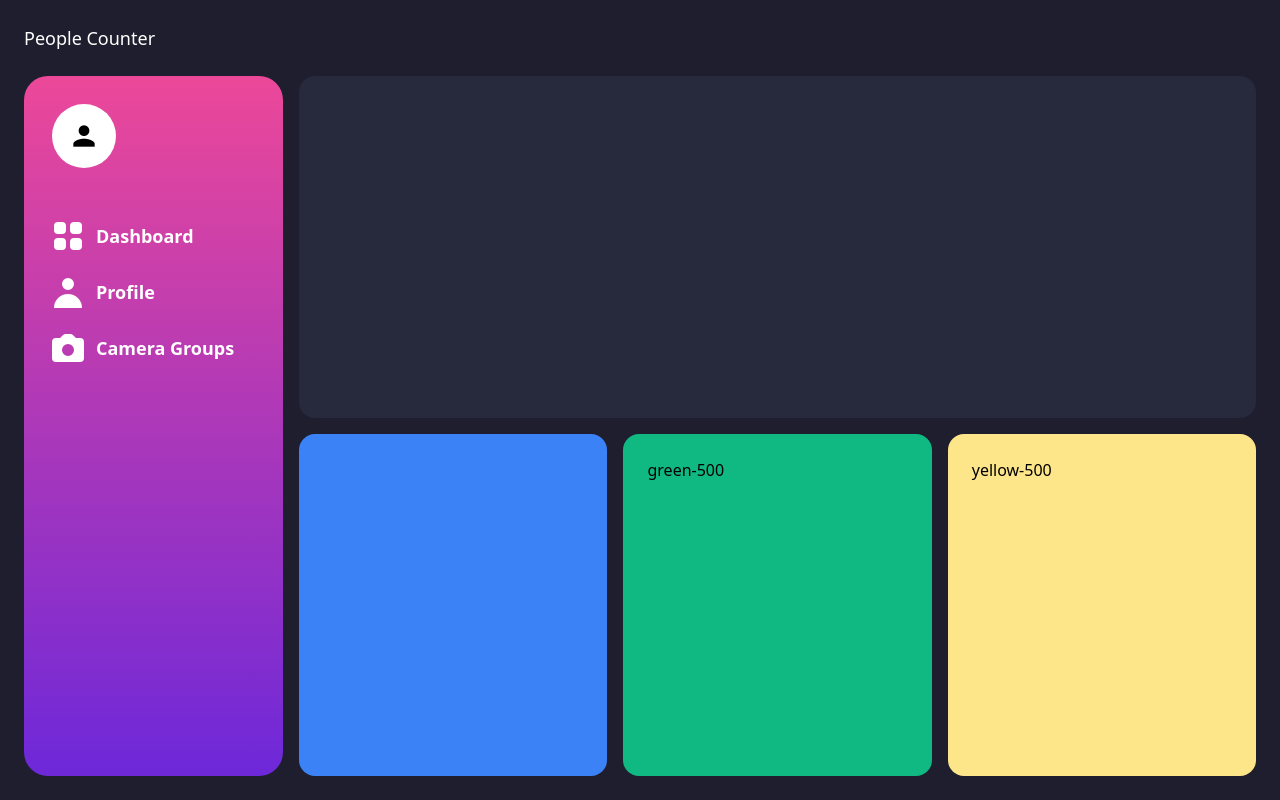
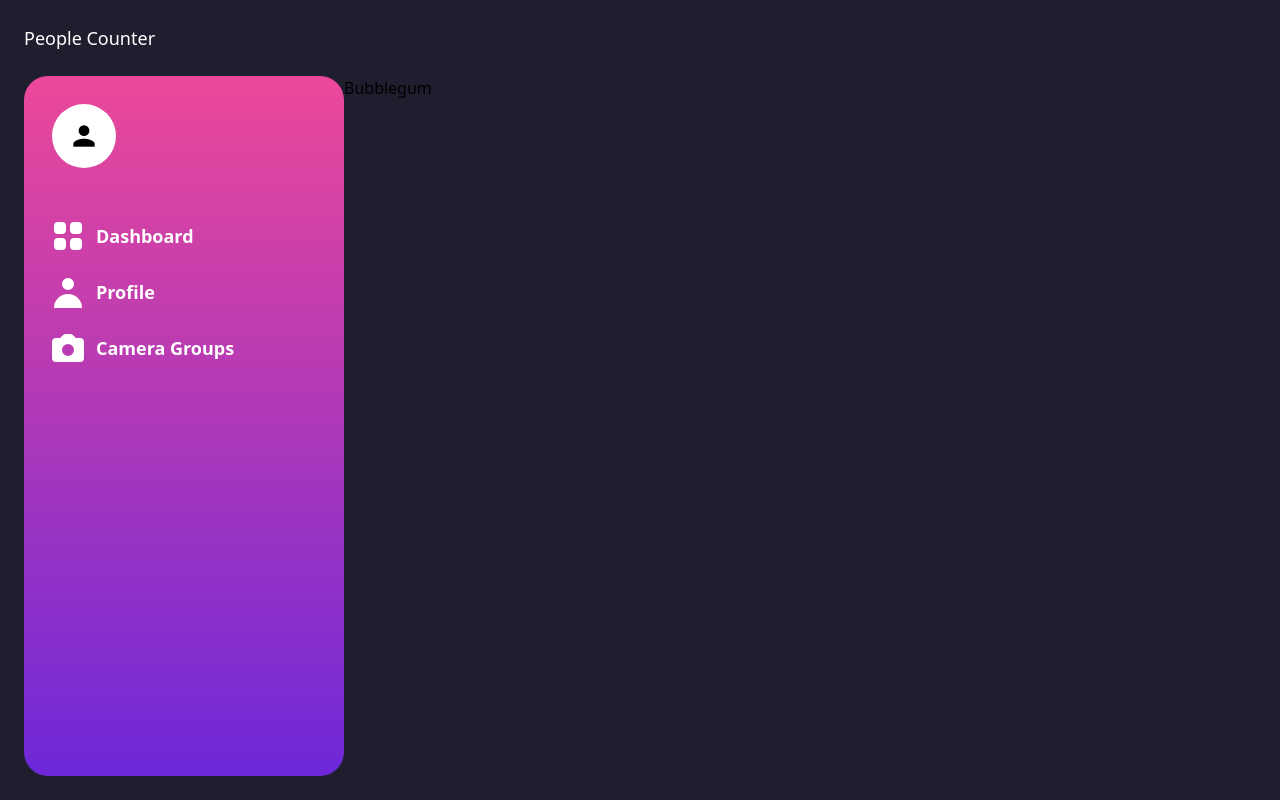
Before and after one commit to emotionrobots/hunterhan, a React (Create React App) app: page /profile in a window 1280 px wide. Built offline with nearby package versions, Linux system fonts and the light colour scheme.

Commit message:
Use Routers for navigation

```diff
--- a/package.json
+++ b/package.json
@@ -10,6 +10,7 @@
     "@testing-library/user-event": "^12.1.10",
     "react": "^17.0.2",
     "react-dom": "^17.0.2",
+    "react-router-dom": "^5.2.0",
     "react-scripts": "4.0.3",
     "web-vitals": "^1.0.1"
   },
--- a/src/App.js
+++ b/src/App.js
@@ -1,21 +1,8 @@
-import './App.css';
-import Sidebar from './components/Sidebar/Sidebar'
-import Dashboard from './views/Dashboard';
+import React from 'react';
+import MainPage from './views/MainPage';
 
-function App() {
-  return (
-    <div class="flex flex-col h-screen p-6 bg-steel-grey overscroll-contain">
-      <div class="flex flex-row max-w-full">
-          <p class="text-white text-lg mb-6">People Counter</p>
-          <div class="flex-grow mb-6"></div>
-      </div>
-      <div class="flex flex-row h-screen">
-        <Sidebar></Sidebar>
-        <Dashboard></Dashboard>
-      </div>
-    </div>
-
-  );
-}
+const App = () => (
+  <MainPage></MainPage>
+);
 
 export default App;
--- a/src/components/Sidebar/NavItem.js
+++ b/src/components/Sidebar/NavItem.js
@@ -1,10 +1,13 @@
 import React from 'react'
+import {
+    Link
+  } from 'react-router-dom';
 
 export default function NavItem(props) {
     return (
         <div class="flex flex-row group">
             <props.icon class="h-10 w-10 text-white mb-2 mt-2 group-hover:text-blue-300"></props.icon>
-            <h1 class="font-bold text-lg text-white ml-2 my-auto group-hover:text-blue-300">{props.desc}</h1>
+            <Link to={props.desc.toLowerCase()} class="font-bold text-lg text-white ml-2 my-auto group-hover:text-blue-300">{props.desc}</Link>
         </div>
     )
 }
--- a/src/components/Sidebar/Sidebar.js
+++ b/src/components/Sidebar/Sidebar.js
@@ -3,9 +3,7 @@ import NavItem from './NavItem'
 import { ViewGridIcon, UserIcon, CameraIcon} from '@heroicons/react/solid'
 
 function Sidebar() {
-
     return (
-        // Create the outer box along with the gradient color
         <div class="h-auto w-80 p-6 rounded-3xl bg-gradient-to-b from-pink-500 to-purple-700">
             <img class="rounded-full bg-white h-16 w-16 p-4 m-1 mb-10" src="assets/default_avatar.png" alt="avatar can't be loaded"></img>
             <NavItem icon={ViewGridIcon} desc="Dashboard"></NavItem>
--- a/src/index.js
+++ b/src/index.js
@@ -1,17 +1,6 @@
 import React from 'react';
-import ReactDOM from 'react-dom';
+import { render } from 'react-dom';
 import './index.css';
 import App from './App';
-import reportWebVitals from './reportWebVitals';
 
-ReactDOM.render(
-  <React.StrictMode>
-    <App />
-  </React.StrictMode>,
-  document.getElementById('root')
-);
-
-// If you want to start measuring performance in your app, pass a function
-// to log results (for example: reportWebVitals(console.log))
-// or send to an analytics endpoint. Learn more: https://bit.ly/CRA-vitals
-reportWebVitals();
+render(<App />, document.getElementById('root'));
--- /dev/null
+++ b/src/views/MainPage.js
@@ -0,0 +1,47 @@
+import React from 'react'
+import Sidebar from '../components/Sidebar/Sidebar';
+import {
+  BrowserRouter as Router,
+  Switch,
+  Route
+} from "react-router-dom";
+import Dashboard from '../views/Dashboard';
+
+const routes = [
+    {
+      path: "/dashboard",
+      main: () => <Dashboard></Dashboard>
+    },
+    {
+      path: "/profile",
+      main: () => <h2>Bubblegum</h2>
+    },
+  ];
+
+function MainPage(){
+    return (
+      <Router>
+        <div class="flex flex-col h-screen p-6 bg-steel-grey overscroll-contain">
+        <div class="flex flex-row max-w-full">
+            <p class="text-white text-lg mb-6">People Counter</p>
+            <div class="flex-grow mb-6"></div>
+        </div>
+        <div class="flex flex-row h-screen">
+          <Sidebar></Sidebar>
+          <Switch>
+                {routes.map((route, index) => (
+                  <Route
+                      key={index}
+                      path={route.path}
+                      exact={route.exact}
+                      children={<route.main/>}
+                  />
+                  ))}
+              </Switch>
+          </div>
+        </div>
+      </Router>
+    )
+  }
+
+  export default MainPage
```
Also changed, not shown: 3 other files (tests, documents, lock files or other folders).
